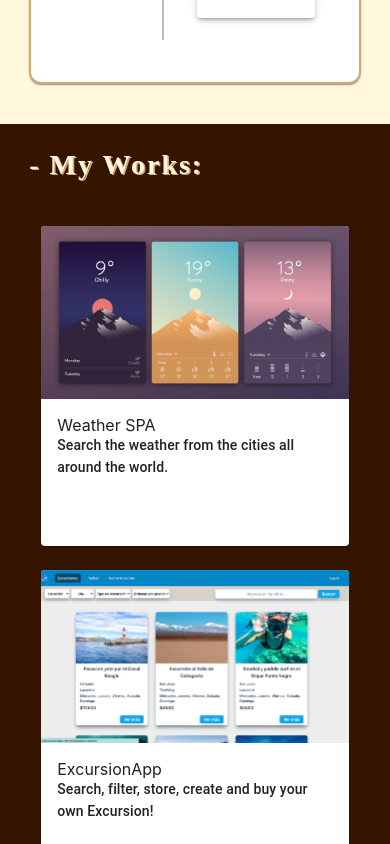
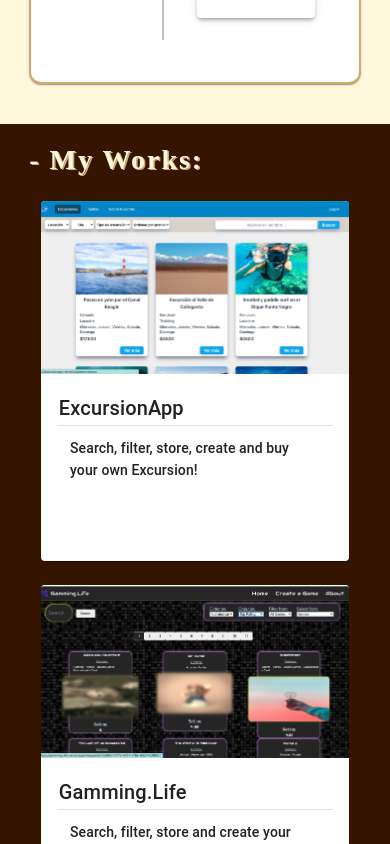
Before and after one commit to Brachintosh/Portfolio-Bedendo-MUI, a React (Create React App) app: page / in a window 390 px wide. Shown: the part 3720-4564 px from the top of the page. Built offline with nearby package versions, Linux system fonts and the light colour scheme; a web font is replaced by a local one.

Commit message:
responsive-design-card

```diff
--- a/src/components/MyWork.js
+++ b/src/components/MyWork.js
@@ -1,5 +1,5 @@
 import React from 'react'
-import { Grid, makeStyles, Card, Paper, Typography, CardMedia, CardContent, Link } from "@material-ui/core";
+import { Grid, makeStyles, Card, Paper, Typography, CardMedia, CardContent, Link, Divider } from "@material-ui/core";
 import mockData from '../mockData';
 
 const MyWork = ({ dark, title, id }) => {
@@ -24,9 +24,11 @@ console.log(mockData);
 
                     <CardContent>
                       <Link href={link} color='primary' target='_blank' rel="noopener noreferrer" />
-                        {title}
-
-                        <Typography variant="subtitle2" >
+                      <Typography variant="h6" className={classes.titleText} >
+                          {title}
+                        </Typography>
+                        <Divider />
+                        <Typography variant="subtitle2" className={classes.descText} >
                           {desc}
                         </Typography>
 
@@ -49,6 +51,9 @@ console.log(mockData);
 const useStyles = makeStyles((theme) =>({
     // ClassName:
     section:{
+      [theme.breakpoints.down('sm', 'md')]:{
+        paddingBottom: theme.spacing(2),
+      },
       minHeight:"fit",
       paddingBottom: theme.spacing(5),
     },
@@ -57,13 +62,17 @@ const useStyles = makeStyles((theme) =>({
         color: 'rgb(255, 248, 220)',
     },
     sectionContent: {
+      [theme.breakpoints.down('sm', 'md')]:{
+        paddingTop: theme.spacing(1),
+      },
       maxWidth: "85vw",
       margin: "0 auto",
       paddingTop: 9,
     },
     fontTitle:{
-      [theme.breakpoints.down('sm', 'm')]:{
+      [theme.breakpoints.down('sm', 'md')]:{
         fontSize: '2.3rem',
+        marginTop: theme.spacing(1.5),
       },
       [theme.breakpoints.down('xs')]:{
         fontSize: '1.75rem',
@@ -75,22 +84,36 @@ const useStyles = makeStyles((theme) =>({
     letterSpacing: "2px",
     },
     grid: {
+      [theme.breakpoints.down('sm', 'md')]:{
+        marginTop: theme.spacing(1.5),
+      },
       marginTop: theme.spacing(4)
     },
     cardContainer: {
       [theme.breakpoints.down('sm')]: {
         maxWidth: theme.spacing(50),
         minHeight: theme.spacing(40),
+        margin: theme.spacing(1.3),
+      },
+      [theme.breakpoints.down('md')]: {
+        maxWidth: theme.spacing(50),
+        minHeight: theme.spacing(45),
         margin: theme.spacing(1.5),
       },
       maxWidth: theme.spacing(45),
-      minHeight: theme.spacing(40),
-      margin: theme.spacing(3),
+      minHeight: theme.spacing(50),
+      margin: theme.spacing(2),
     },
     cardMedia: {
       height: 0,
       paddingTop: '56.25%' // img > 16:9
     },
+    titleText: {
+      margin: theme.spacing(.2),
+    },
+    descText: {
+      padding: theme.spacing(1.5, 1.6),
+    },
   }
 ));
 
--- a/src/mockData.js
+++ b/src/mockData.js
@@ -6,13 +6,6 @@ import dogsPI from './images/dogsPI-screen.png';
 
 const mockData =
                 [
-                    {
-                        title: "Weather SPA",
-                        image: weatherSPA,
-                        link: "https://share-it-tawny.vercel.app/",
-                        repo: "https://github.com/Brachintosh",
-                        desc: "Search the weather from the cities all around the world."
-                    },
                     {
                         title: "ExcursionApp",
                         image: excursionApp,
@@ -29,6 +22,13 @@ const mockData =
                         desc: "Search, filter, store and create your own VideoGames!",
                     },
                     {
+                        title: "Weather SPA",
+                        image: weatherSPA,
+                        link: "https://share-it-tawny.vercel.app/",
+                        repo: "https://github.com/Brachintosh",
+                        desc: "Search the weather from the cities all around the world."
+                    },
+                    {
                         title: "Dog Site",
                         image: dogsPI,
                         link: "https://dogs-spa-brachintosh.vercel.app/",
```
